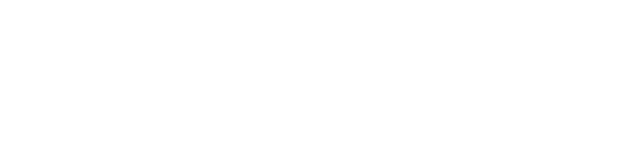
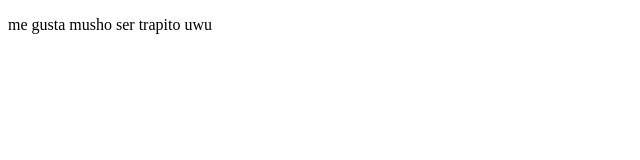
Before and after one commit to alicehope11/proyectoDemoCursoPrework, a plain HTML site: page index.html in a window 1280 px wide. Shown: the whole page, without its empty margins (0-640 px from the left). Drawn offline with Linux system fonts and the light colour scheme.

Commit message:
cambios realizados uwu

```diff
--- a/index.html
+++ b/index.html
@@ -7,6 +7,8 @@
     <title>soy bien pro uwu</title>
 </head>
 <body>
-
+    <p>
+        me gusta musho ser trapito uwu
+    </p>
 </body>
 </html>
```
